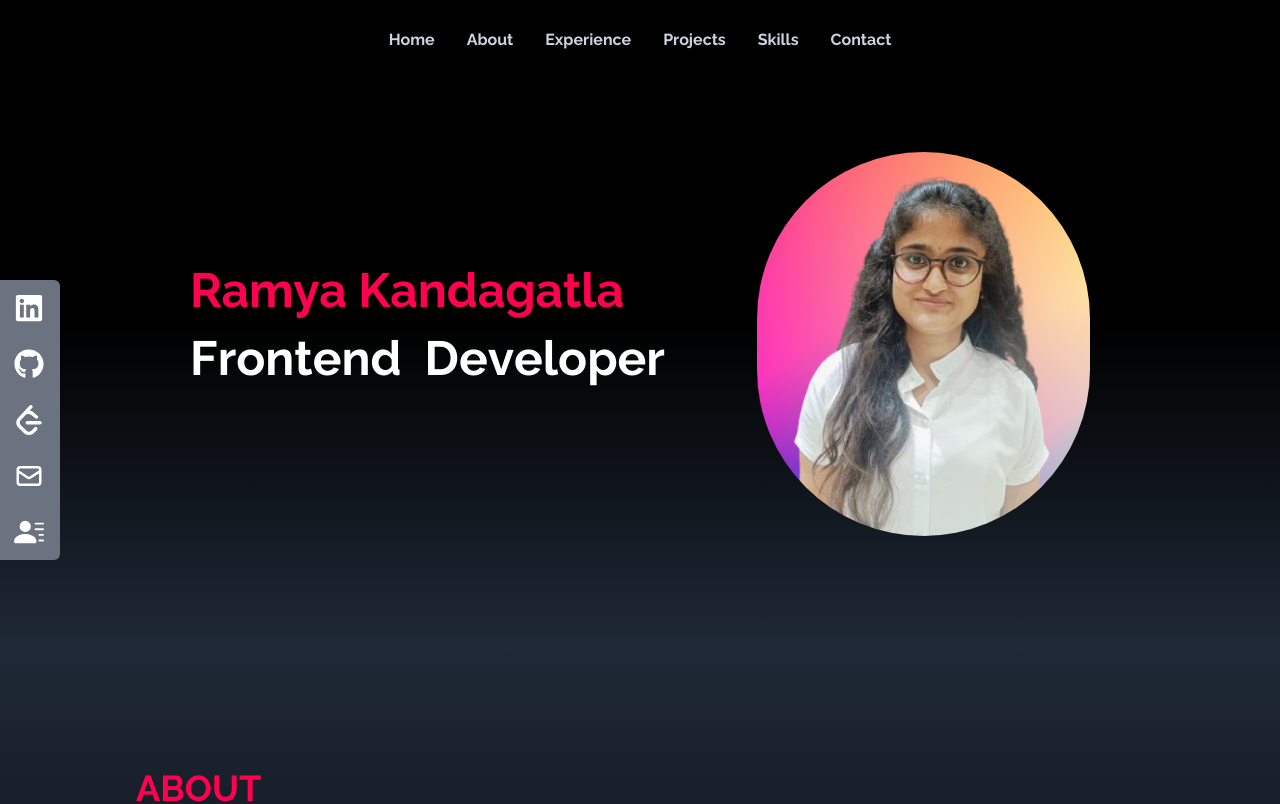
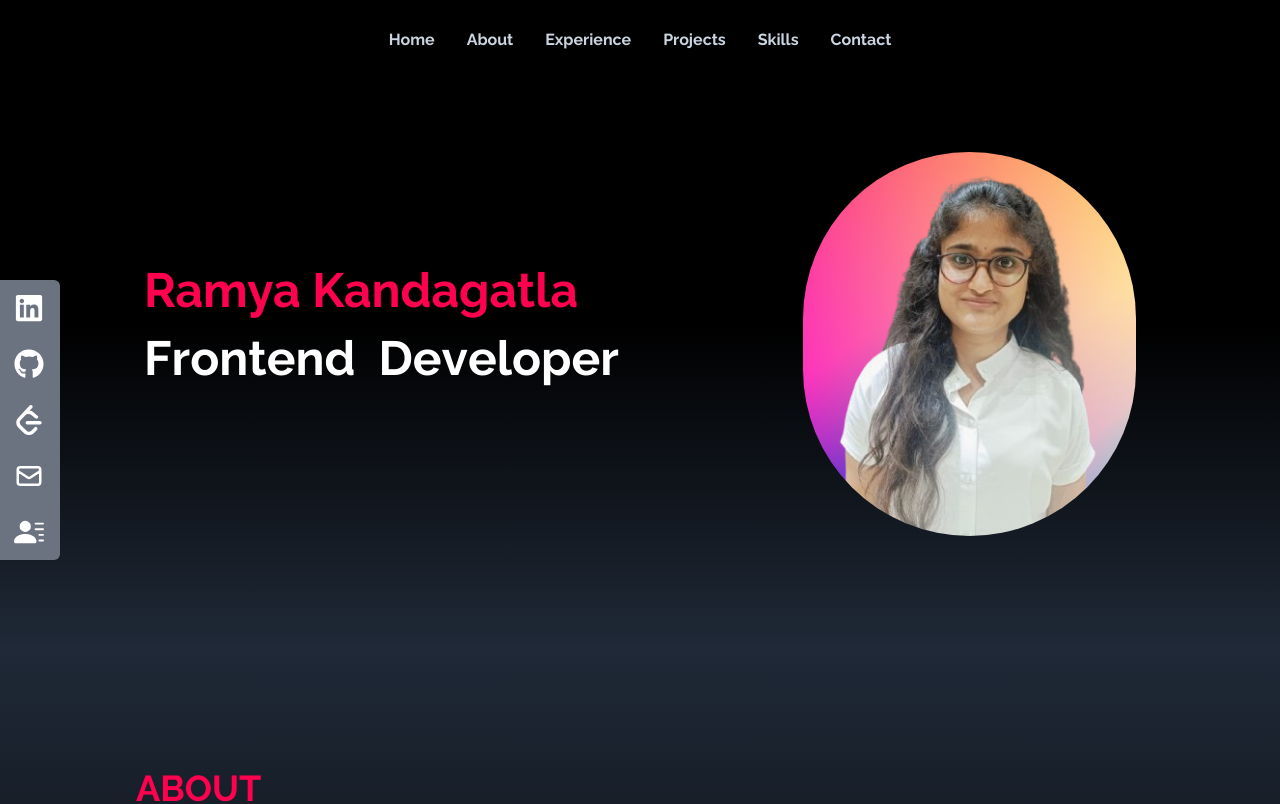
Before and after one commit to RamyaKandagatla/Portfolio, a React (Create React App) app: page / in a window 1280 px wide. Shown: the top 804 px of the page. Built offline with nearby package versions, Linux system fonts and the light colour scheme.

Commit message:
home session css

```diff
--- a/src/components/Home.jsx
+++ b/src/components/Home.jsx
@@ -66,9 +66,9 @@ const Home = () => {
   return (
     <div
       name="home"
-      className="w-full bg-gradient-to-b from-black via-black to-gray-800 py-28"
+      className="w-full bg-gradient-to-b from-black via-black to-gray-800 py-28 justify-center"
     >
-      <div className="max-w-screen-lg mx-auto flex flex-col items-center justify-around px-4 md:flex-row">
+      <div className="max-w-screen-lg mx-auto flex flex-col items-center justify-between px-4 md:flex-row">
         <div className="flex flex-col justify-center space-y-5">
           <h2 className="text-3xl sm:text-5xl font-bold text-[rgb(255,1,79)] opacity-100">
             Ramya Kandagatla
```
